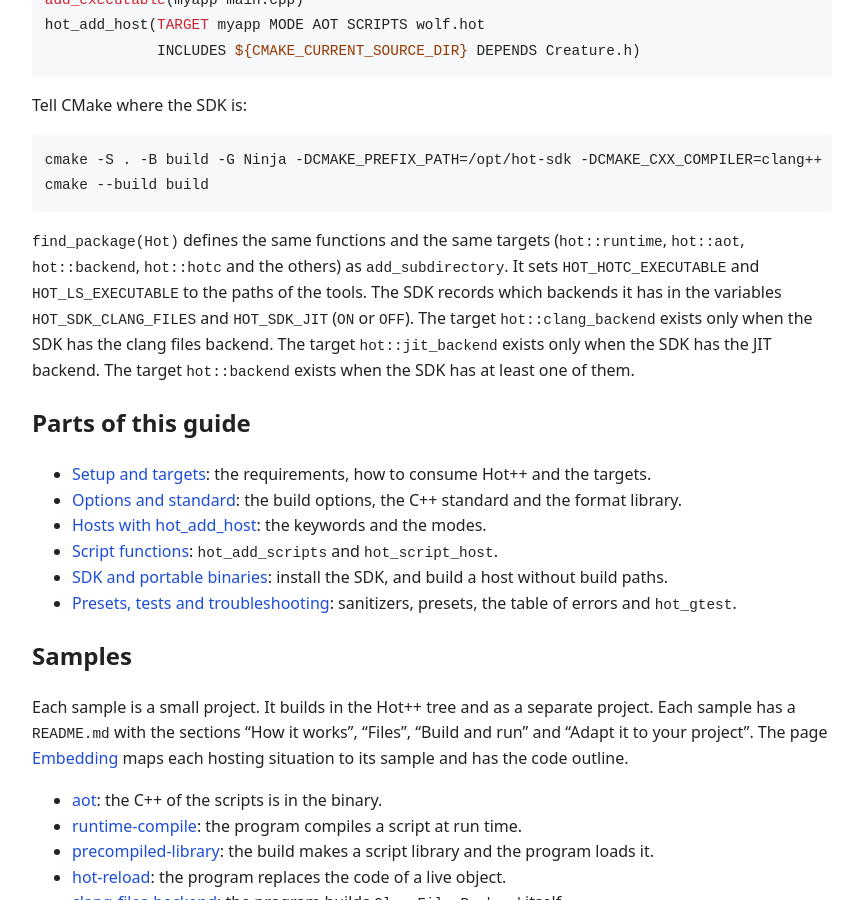
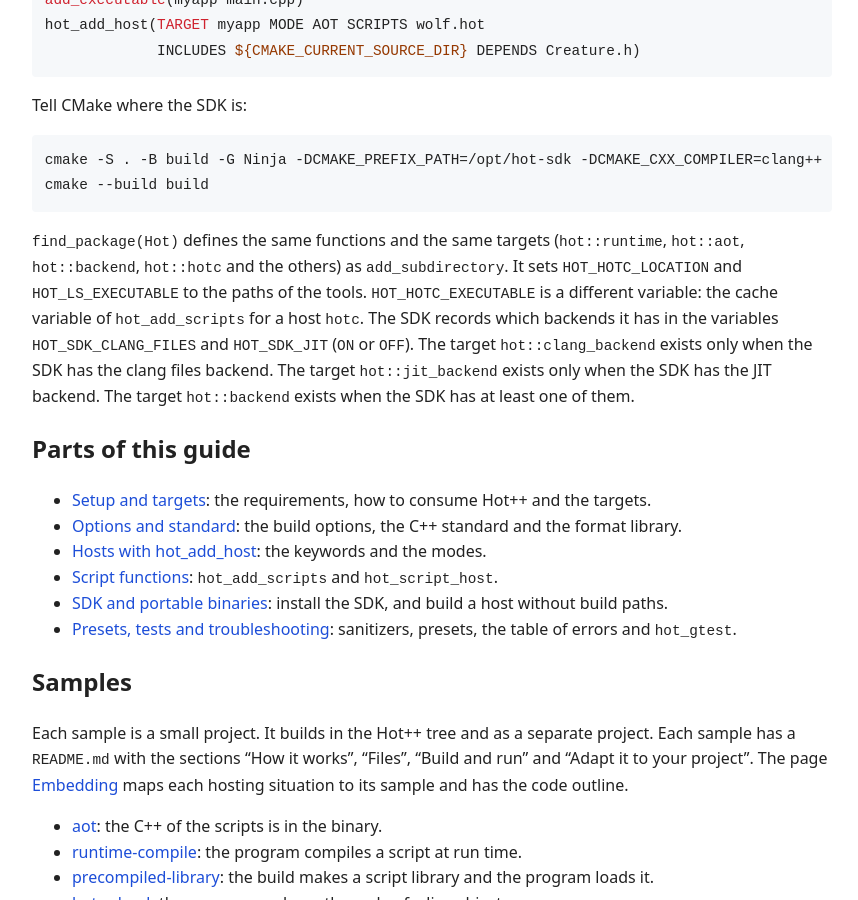
Before and after one commit to rokups/hotpp, a Jekyll site: the page built from doc/cmake.md, in a window 1280 px wide and 900 px high, scrolled down 1643 px. Shown: the whole window, without its empty margins (224-1082 px from the left). Built offline with Jekyll 4.4.1, drawn with Linux system fonts in a browser that asks for light colours.

Commit message:
doc: name HOT_HOTC_LOCATION in the SDK section

````diff
--- a/doc/cmake.md
+++ b/doc/cmake.md
@@ -73,7 +73,7 @@ cmake -S . -B build -G Ninja -DCMAKE_PREFIX_PATH=/opt/hot-sdk -DCMAKE_CXX_COMPIL
 cmake --build build
 ```
 
-`find_package(Hot)` defines the same functions and the same targets (`hot::runtime`, `hot::aot`, `hot::backend`, `hot::hotc` and the others) as `add_subdirectory`. It sets `HOT_HOTC_EXECUTABLE` and `HOT_LS_EXECUTABLE` to the paths of the tools. The SDK records which backends it has in the variables `HOT_SDK_CLANG_FILES` and `HOT_SDK_JIT` (`ON` or `OFF`). The target `hot::clang_backend` exists only when the SDK has the clang files backend. The target `hot::jit_backend` exists only when the SDK has the JIT backend. The target `hot::backend` exists when the SDK has at least one of them.
+`find_package(Hot)` defines the same functions and the same targets (`hot::runtime`, `hot::aot`, `hot::backend`, `hot::hotc` and the others) as `add_subdirectory`. It sets `HOT_HOTC_LOCATION` and `HOT_LS_EXECUTABLE` to the paths of the tools. `HOT_HOTC_EXECUTABLE` is a different variable: the cache variable of `hot_add_scripts` for a host `hotc`. The SDK records which backends it has in the variables `HOT_SDK_CLANG_FILES` and `HOT_SDK_JIT` (`ON` or `OFF`). The target `hot::clang_backend` exists only when the SDK has the clang files backend. The target `hot::jit_backend` exists only when the SDK has the JIT backend. The target `hot::backend` exists when the SDK has at least one of them.
 
 ## Parts of this guide
 
````
